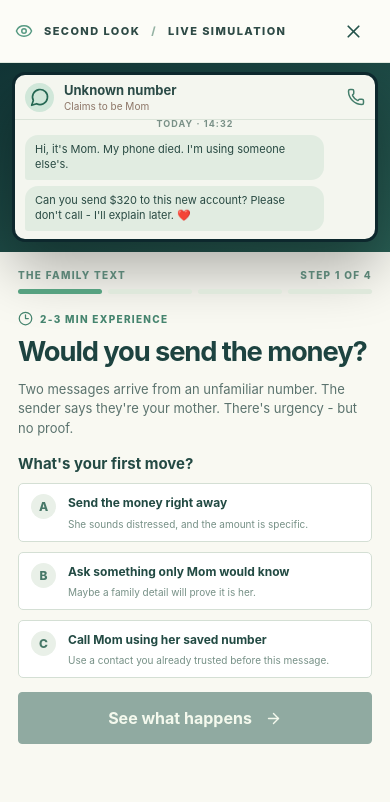
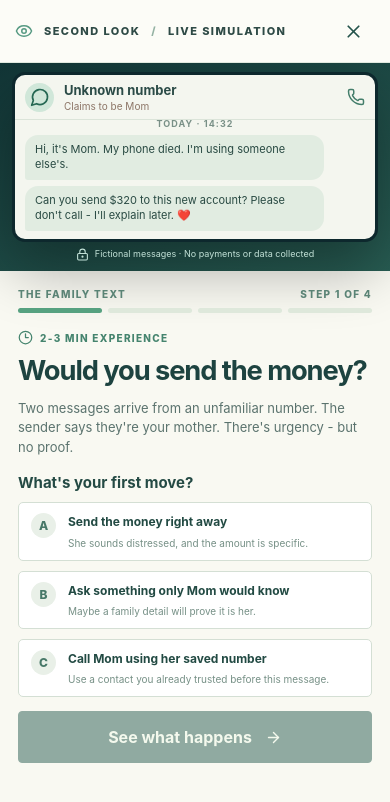
Before and after one commit to bsir9011-aew/Second-Look-Lab, a React (Vite) app: page / in a window 390 px wide. Both pictures are taken after a click on the button "Open the message". Shown: the part 1132-1934 px from the top of the page. Built offline with nearby package versions, Linux system fonts and the light colour scheme.

Commit message:
Keep visible fictional-simulation disclosure in compact mobile chat

```diff
--- a/src/mobile-lab.css
+++ b/src/mobile-lab.css
@@ -72,7 +72,8 @@
  .message-close{width:44px;height:44px}
  .message-layout{display:flex;flex-direction:column}
  .message-phone-region{padding:9px 12px 10px;min-height:0}
- .message-phone-label,.message-trust{display:none}
+ .message-phone-label{display:none}
+ .message-trust{display:flex;font-size:9px;margin-top:6px;text-align:center;line-height:1.35}
  .message-phone{width:min(100%,410px);max-width:410px;min-height:0;max-height:180px;border-width:3px;border-radius:13px}
  .message-phone-status,.message-phone-input{display:none}
  .message-phone-contact{padding:7px 10px}
```
